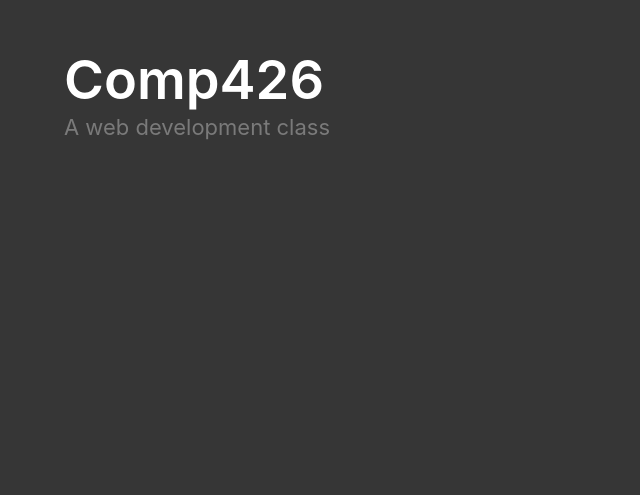
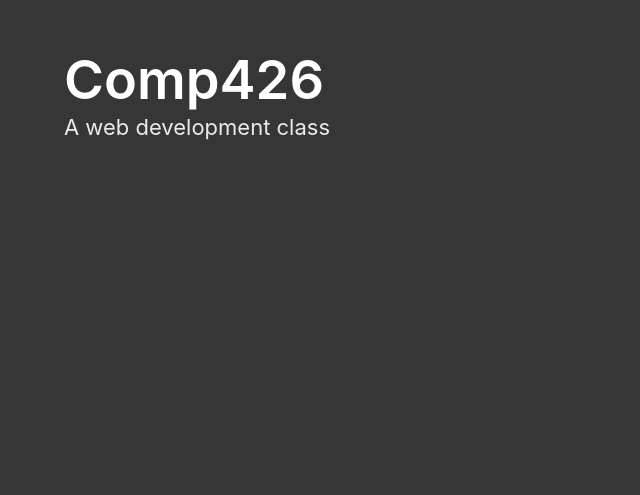
Before and after one commit to jdmar3-comp426/a02-MaddisonK, a website: page index.html in a window 1280 px wide. Shown: the part 305-800 px from the top of the page, without its empty margins (0-640 px from the left). Drawn offline with nearby package versions, Linux system fonts and the light colour scheme; a web font is replaced by a local one.

Commit message:
non gray subtitle

```diff
--- a/index.html
+++ b/index.html
@@ -15,7 +15,7 @@
             <h1 class="title">
                 Comp426
             </h1>
-            <h2 class="subtitle has-text-grey">
+            <h2 class="subtitle">
                 A web development class
             </h2>
         </div>
```
